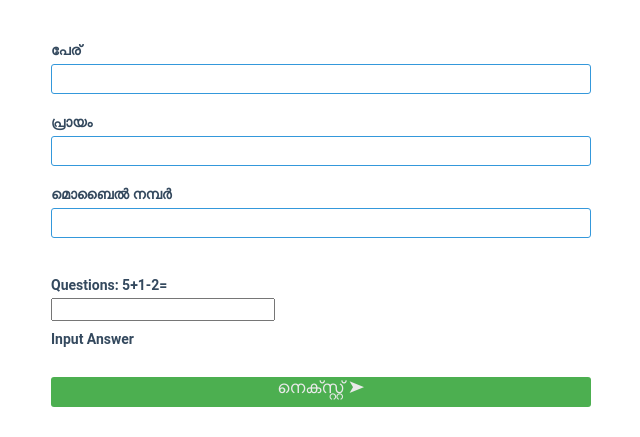
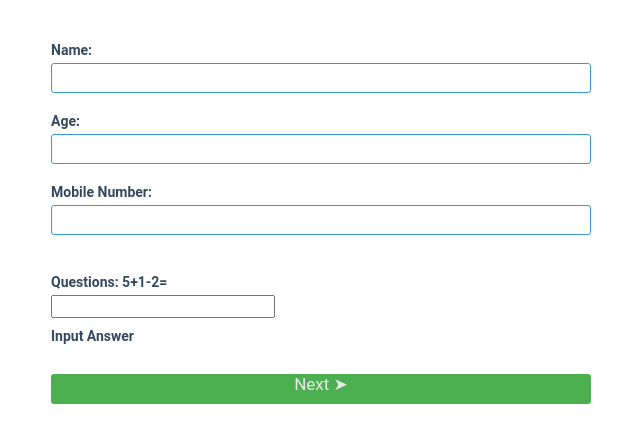
Before and after one commit to 78hhhhooo/lap, a plain HTML site: page register.html in a window 1280 px wide. Shown: the part 408-845 px from the top of the page, without its empty margins (319-959 px from the left). Drawn offline with Linux system fonts and the light colour scheme.

Commit message:
Update register.html

```diff
--- a/register.html
+++ b/register.html
@@ -51,16 +51,16 @@
 
 
 
-				<label>പേര്</label>
+				<label>Name:</label>
                 <input class="textbox1" type="text"
 			 required></span>
 				<span class="error" id="errorName"></span>
 
-                <label>പ്രായം</label>
+                <label>Age:</label>
                 <input class="textbox1" type="text"
 			 required></span>
 				<span class="error" id="errorName"></span>
-                <label>മൊബൈൽ നമ്പർ</label>
+                <label>Mobile Number:</label>
                 <input class="textbox1" type="tel"
 			 required></span>
 				<span class="error" id="errorName"></span>
@@ -79,7 +79,7 @@
     </div>
 
 
-			<a class="button" href="">നെക്സ്റ്റ് ➤</a>
+			<a class="button" href="">Next ➤</a>
 
              </form>
 
```
